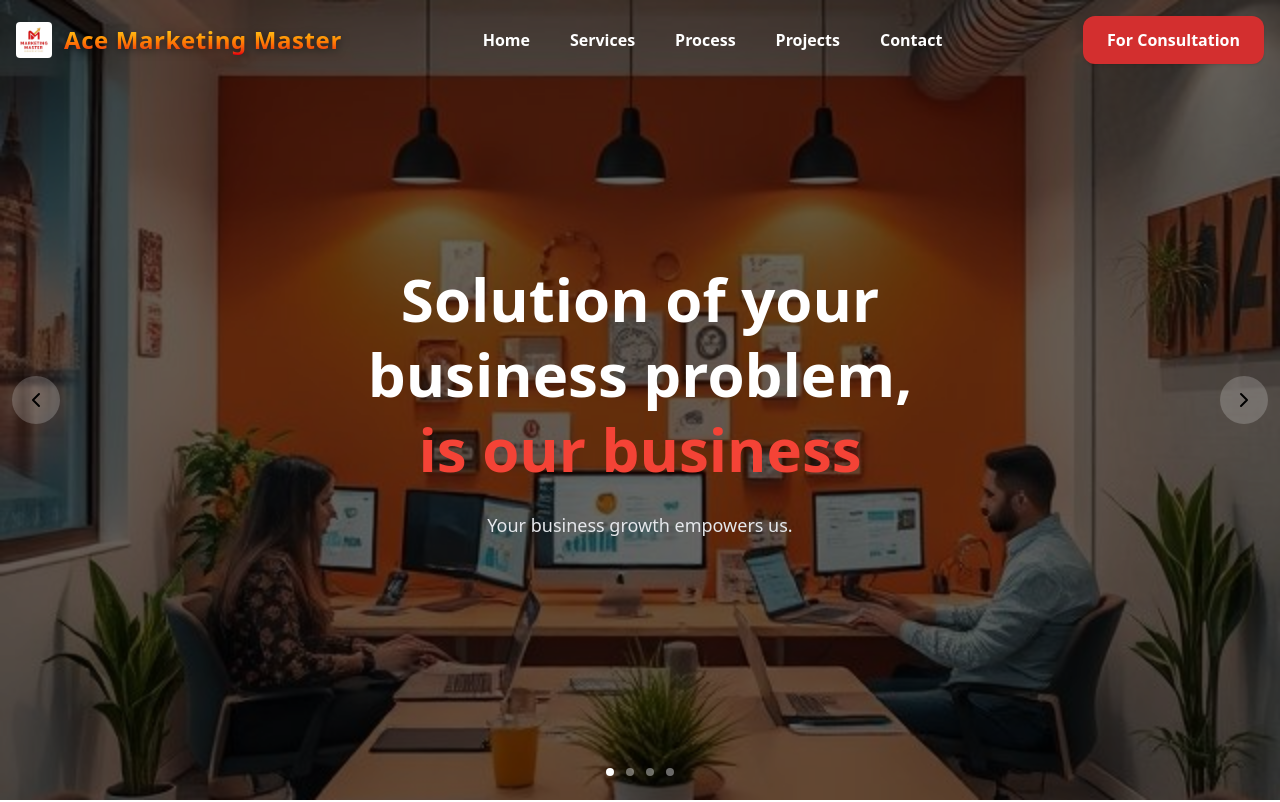
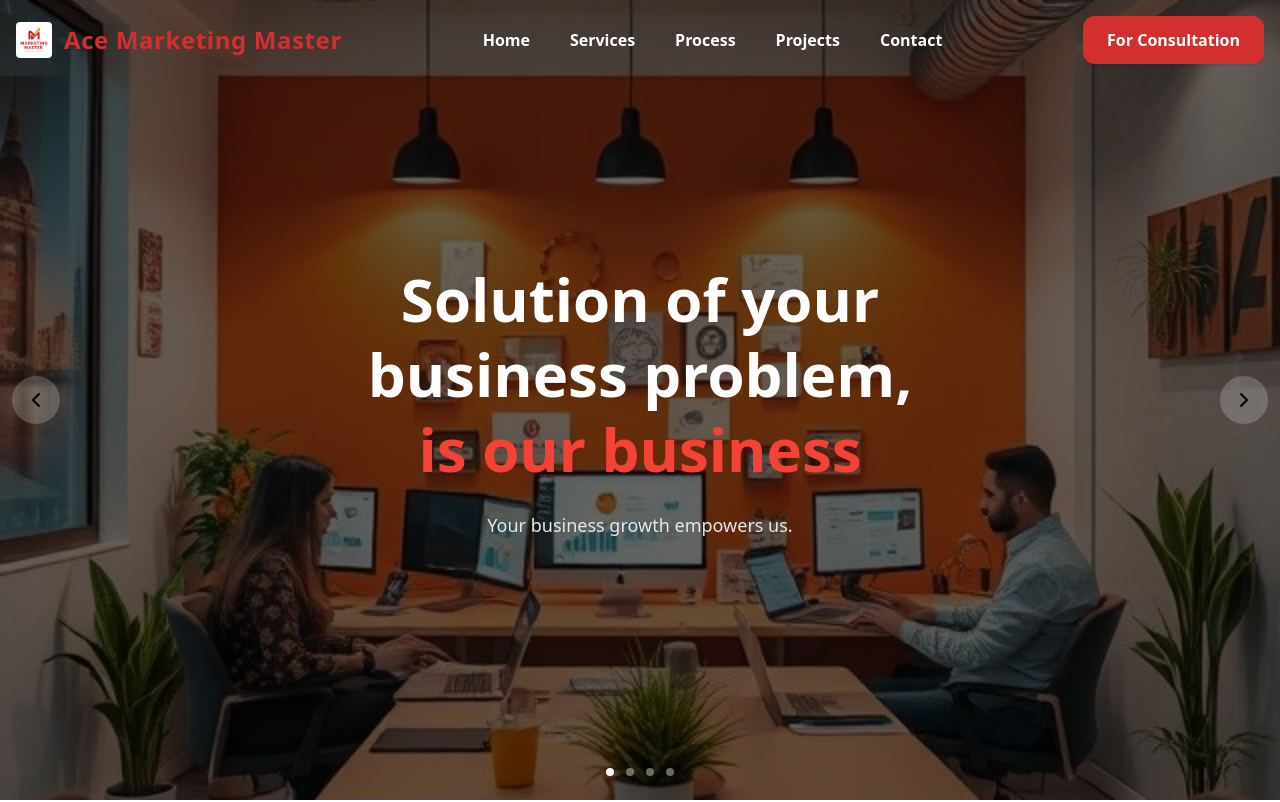
Before and after one commit to shahnawaz-babar/Acc_Marketing_Master, a React (Vite) app in the folder Marketing_website/: page / in a window 1280 px wide. Shown: the top 802 px of the page. Built offline with nearby package versions, Linux system fonts and the light colour scheme.

Commit message:
color change of ace marketing master

```diff
--- a/Marketing_website/src/components/Navbar.jsx
+++ b/Marketing_website/src/components/Navbar.jsx
@@ -39,22 +39,18 @@ export default function Navbar() {
           onClick={() => scrollToSection("home")}
           className="flex items-center gap-3 cursor-pointer"
         >
-          <img src={logo} alt="Acc Marketing Master" className="h-9 w-9 rounded" />
+          <img src={logo} alt="Ace Marketing Master" className="h-9 w-9 rounded" />
+
           <h1
             className="
               text-lg md:text-xl lg:text-2xl
               font-extrabold tracking-wide
-    bg-gradient-to-b from-yellow-300 via-orange-400 to-red-600
-    bg-clip-text text-transparent
-    drop-shadow-[0_2px_4px_rgba(0,0,0,0.5)]
-    leading-tight
+              text-[#D32F2F]
+              hover:text-red-700 transition
             "
           >
             Ace Marketing Master
           </h1>
-
-
-
         </div>
 
         {/* DESKTOP MENU */}
@@ -102,7 +98,7 @@ export default function Navbar() {
           >
             <div className="flex justify-between items-center px-6 h-20">
               <h2 className="text-xl font-bold text-[#D32F2F]">
-                Acc Marketing Master
+                Ace Marketing Master
               </h2>
               <X size={30} onClick={() => setOpen(false)} />
             </div>
```
Lines whose indentation alone changed are shown as unchanged.
